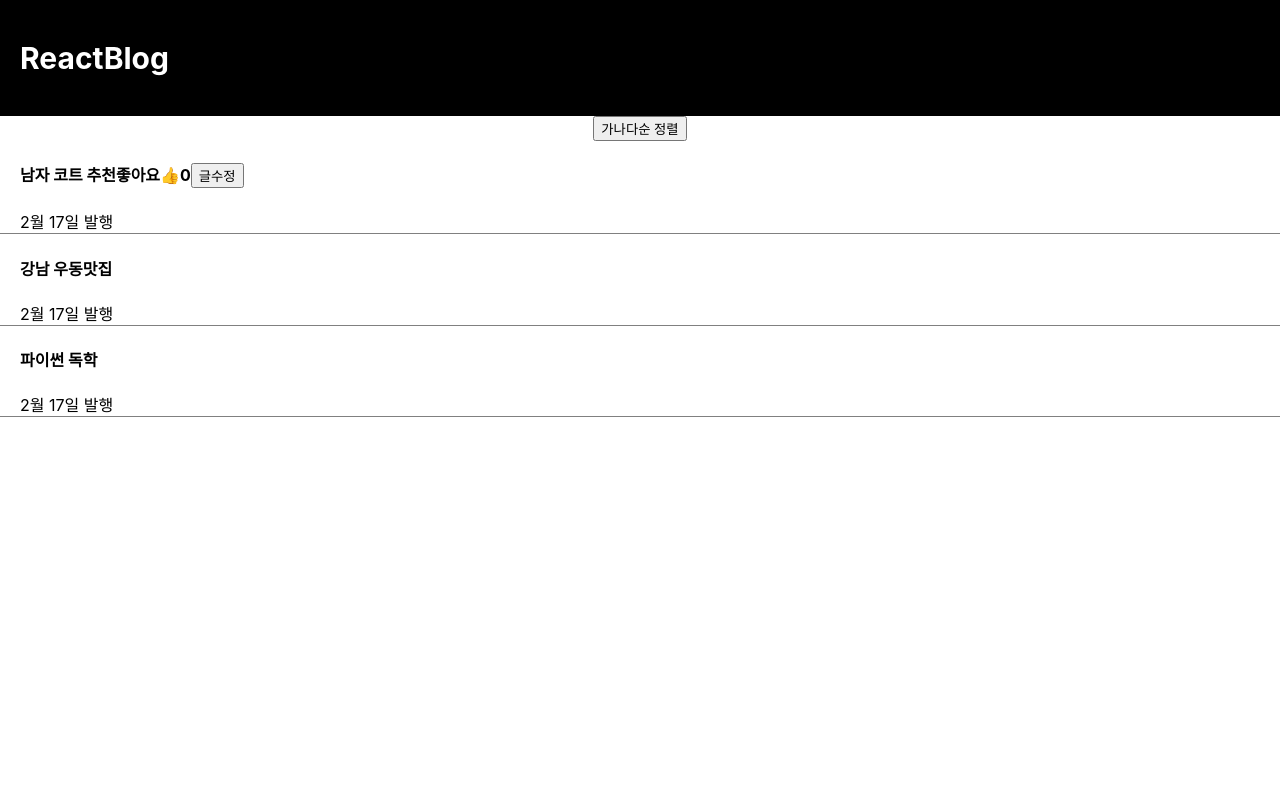
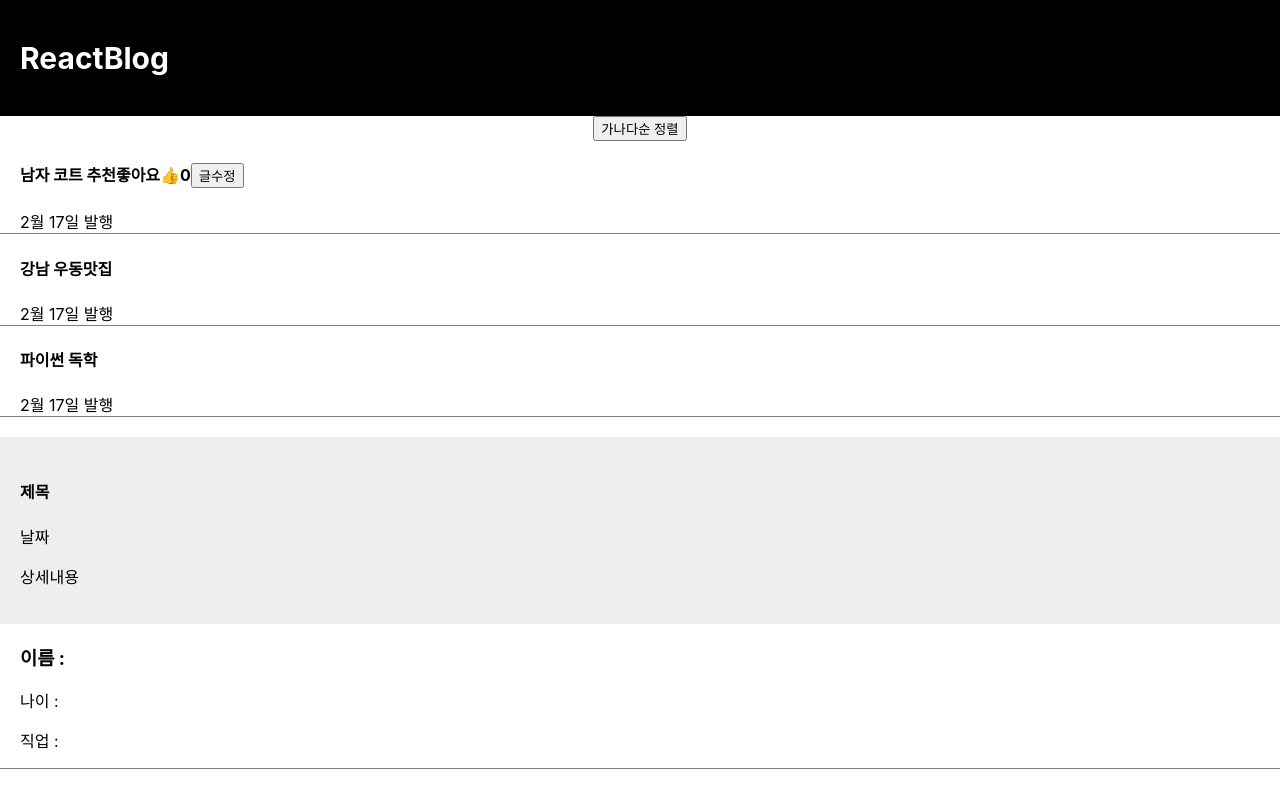
Before and after one commit to 0gun0/react-app, a React (Create React App) app: page / in a window 1280 px wide. Built offline with nearby package versions, Linux system fonts and the light colour scheme.

Commit message:
컴포넌트문법,주의사항

```diff
--- a/src/App.css
+++ b/src/App.css
@@ -14,6 +14,13 @@
   padding-left: 20px;
   text-align: left;
   border-bottom: 1px solid grey;
+}
+
+.modal {
+  margin-top: 20px;
+  padding: 20px;
+  background: #eee;
+  text-align: left;
 }
 
 .black-nav {
--- a/src/App.js
+++ b/src/App.js
@@ -64,7 +64,29 @@
         <h4> {글제목[2]} </h4>
         <p2>2월 17일 발행</p2>
       </div>
-      <h4></h4>
+      <Modal />
+      <인적사항 />
+    </div>
+  );
+}
+
+//바깥에 만드셈
+function Modal() {
+  return (
+    <div className="modal">
+      <h4>제목</h4>
+      <p>날짜</p>
+      <p>상세내용</p>
+    </div>
+  );
+}
+
+function 인적사항() {
+  return (
+    <div className="list">
+      <h3>이름 : </h3>
+      <p> 나이 : </p>
+      <p> 직업 : </p>
     </div>
   );
 }
```
